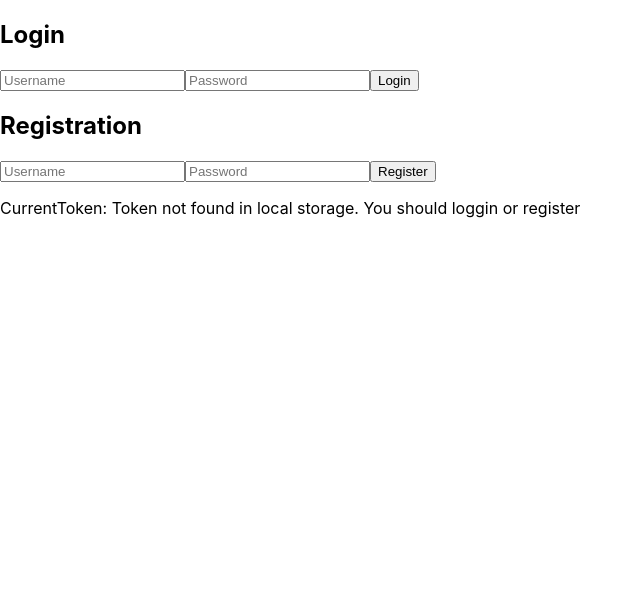
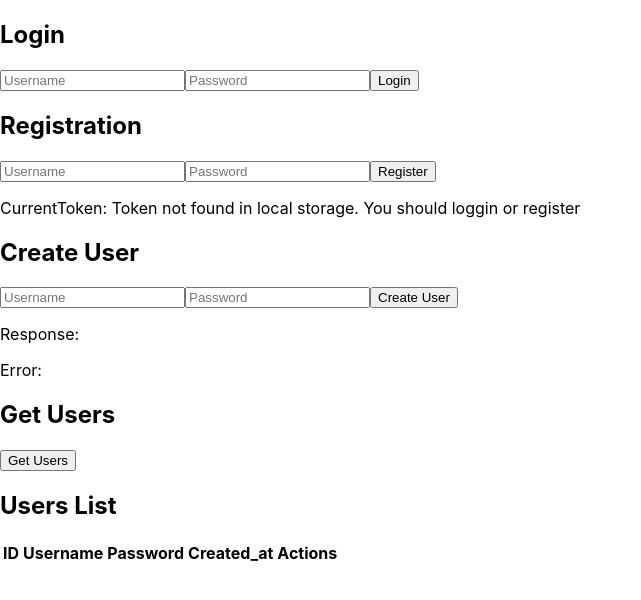
Before and after one commit to WIR1337/user-service, a React (Create React App) app in the folder client/: page / in a window 1280 px wide. Before the commit this address had no page. Shown: the top 600 px of the page, without its empty margins (0-641 px from the left). Built offline with nearby package versions, Linux system fonts and the light colour scheme; the HTML template or start-up script is replaced by a standard one.

Commit message:
add component list of users

```diff
--- a/client/src/App.tsx
+++ b/client/src/App.tsx
@@ -1,12 +1,31 @@
-import { useEffect, useState } from "react";
+import { Dispatch, FC, SetStateAction, useEffect, useState } from "react";
 import "./App.css";
 
-function AuthComponent() {
+type Setter<T> = Dispatch<SetStateAction<T>>;
+interface User {
+  id: string;
+  username: string;
+  password: string;
+  created_at: string;
+}
+interface AuthProps {
+  token: string;
+  setToken: Setter<string>;
+}
+interface GetProps {
+  token: string;
+  setUsers: Setter<User[]>;
+}
+interface UsersListProps {
+  token: string;
+  users: User[];
+  setUsers: Setter<User[]>;
+}
+const AuthComponent: FC<AuthProps> = ({ token, setToken }) => {
   const [loginUsername, setLoginUsername] = useState("");
   const [loginPassword, setLoginPassword] = useState("");
   const [regUsername, setRegUsername] = useState("");
   const [regPassword, setRegPassword] = useState("");
-  const [token, setToken] = useState("");
   const [error, setError] = useState("");
   const [currentToken, setCurrentToken] = useState("");
 
@@ -32,15 +51,18 @@ function AuthComponent() {
         headers: {
           "Content-Type": "application/json",
         },
-        body: JSON.stringify({ username:loginUsername, password:loginPassword }),
+        body: JSON.stringify({
+          username: loginUsername,
+          password: loginPassword,
+        }),
       });
 
       if (response.ok) {
         const data = await response.json();
         setToken(data.token);
         saveTokenToLocalStorage(data.token);
-        setCurrentToken('')
-        setError('');
+        setCurrentToken("");
+        setError("");
       } else {
         const data = await response.json();
         setError(data);
@@ -65,8 +87,8 @@ function AuthComponent() {
         const data = await response.json();
         setToken(data.token);
         saveTokenToLocalStorage(data.token);
-        setCurrentToken('')
-        setError('');
+        setCurrentToken("");
+        setError("");
       } else {
         const data = await response.json();
         setError(data.errors);
@@ -115,12 +137,195 @@ function AuthComponent() {
       {error && <p>Error: {JSON.stringify(error)}</p>}
     </div>
   );
-}
+};
+
+const CreateUser: FC<{ token: string }> = ({ token }) => {
+  const [username, setUsername] = useState("");
+  const [password, setPassword] = useState("");
+  const [response, setResponse] = useState();
+  const [error, setError] = useState<any>();
+
+  const handleCreateUser = async () => {
+    try {
+      // Fetch request to create a user
+      const res = await fetch("/api/create", {
+        method: "POST",
+        headers: {
+          "Content-Type": "application/json",
+          Authorization: token, // Include the bearer token in the header
+        },
+        body: JSON.stringify({ username, password }),
+      });
+
+      if (res.ok) {
+        const responseData = await res.json();
+        setResponse(responseData.message);
+        setError("");
+      } else {
+        const responseData = await res.json();
+        setError(responseData.errors);
+      }
+    } catch (error) {
+      setError(error);
+    }
+  };
+
+  return (
+    <div>
+      <h2>Create User</h2>
+      <input
+        type="text"
+        placeholder="Username"
+        value={username}
+        onChange={(e) => setUsername(e.target.value)}
+      />
+      <input
+        type="password"
+        placeholder="Password"
+        value={password}
+        onChange={(e) => setPassword(e.target.value)}
+      />
+      <button onClick={handleCreateUser}>Create User</button>
+
+      <div>
+        <p>Response: {JSON.stringify(response)}</p>
+        <p>Error: {JSON.stringify(error)}</p>
+      </div>
+    </div>
+  );
+};
+
+const GetUsers: FC<GetProps> = ({ token, setUsers }) => {
+  const [error, setError] = useState<any>();
+
+  const handleGetUsers = async () => {
+    try {
+      // Fetch request to get users
+      const response = await fetch("/api/users", {
+        method: "GET",
+        headers: {
+          "Content-Type": "application/json",
+          Authorization: token,
+        },
+      });
+
+      if (response.ok) {
+        const responseData = await response.json();
+        setUsers(responseData);
+      } else {
+        const responseData = await response.json();
+        setError(responseData);
+      }
+    } catch (error) {
+      setError(error);
+    }
+  };
+
+  return (
+    <div>
+      <h2>Get Users</h2>
+      <button onClick={handleGetUsers}>Get Users</button>
+
+      {error && <p>Error: {error}</p>}
+    </div>
+  );
+};
+
+const UsersList: FC<UsersListProps> = ({ token, users, setUsers }) => {
+  const [selected,setSelected] = useState(-1)
+
+  const handleEditUser = (index: number) => {
+
+    setSelected(index)
+  };
+
+  const handleSaveUser = async (user: User) => {
+    try {
+      const response = await fetch(`/api/edit/`, {
+        method: "PUT",
+        headers: {
+          "Content-Type": "application/json",
+          Authorization: token,
+        },
+        body: JSON.stringify({ id: user.id, username: user.username }),
+      });
+
+      if (response.ok) {
+      } else {
+        console.error("Error saving user: ", response.statusText);
+      }
+    } catch (error) {
+      console.error("Error saving user: ", error);
+    }
+  };
+
+  const handleCancelEdit = () => {
+    setSelected(-1);
+  };
+
+  return (
+    <div>
+      <h2>Users List</h2>
+      <table>
+        <thead>
+          <tr>
+            <th>ID</th>
+            <th>Username</th>
+            <th>Password</th>
+            <th>Created_at</th>
+            <th>Actions</th>
+          </tr>
+        </thead>
+        <tbody>
+          {users.map((user, index) => (
+            <tr key={user.id}>
+              <td>{user.id}</td>
+              <td>
+                {selected === index ? (
+                  <input
+                    type="text"
+                    value={user.username}
+                    onChange={(e) =>
+                      setUsers((prevUsers) => {
+                        const updatedUsers = [...prevUsers];
+                        updatedUsers[index].username = e.target.value;
+                        return updatedUsers;
+                      })
+                    }
+                  />
+                ) : (
+                  user.username
+                )}
+              </td>
+              <td>{user.password}</td>
+              <td>{user.created_at}</td>
+              <td>
+                {selected === index ? (
+                  <div>
+                    <button onClick={() => handleSaveUser(user)}>Save</button>
+                    <button onClick={handleCancelEdit}>Cancel</button>
+                  </div>
+                ) : (
+                  <button onClick={() => handleEditUser(index)}>Edit</button>
+                )}
+              </td>
+            </tr>
+          ))}
+        </tbody>
+      </table>
+    </div>
+  );
+};
 
 const App = () => {
+  const [users, setUsers] = useState<User[]>([]);
+  const [token, setToken] = useState("");
   return (
     <div>
-      <AuthComponent></AuthComponent>
+      <AuthComponent token={token} setToken={setToken}></AuthComponent>
+      <CreateUser token={token}></CreateUser>
+      <GetUsers token={token} setUsers={setUsers}></GetUsers>
+      <UsersList token={token} users={users} setUsers={setUsers}></UsersList>
     </div>
   );
 };
```
Also changed, not shown: 1 other file (tests, documents, lock files or other folders).
